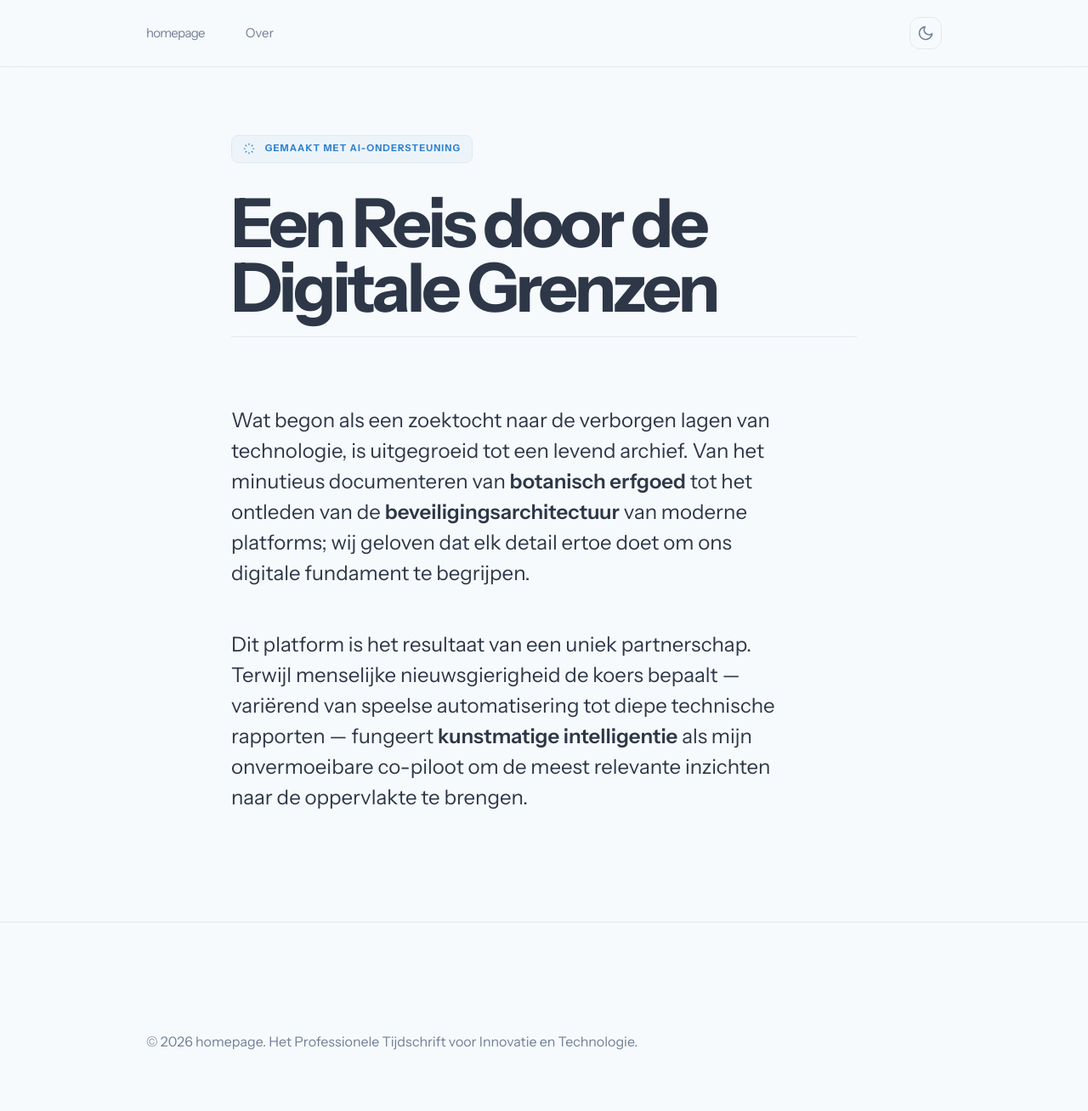
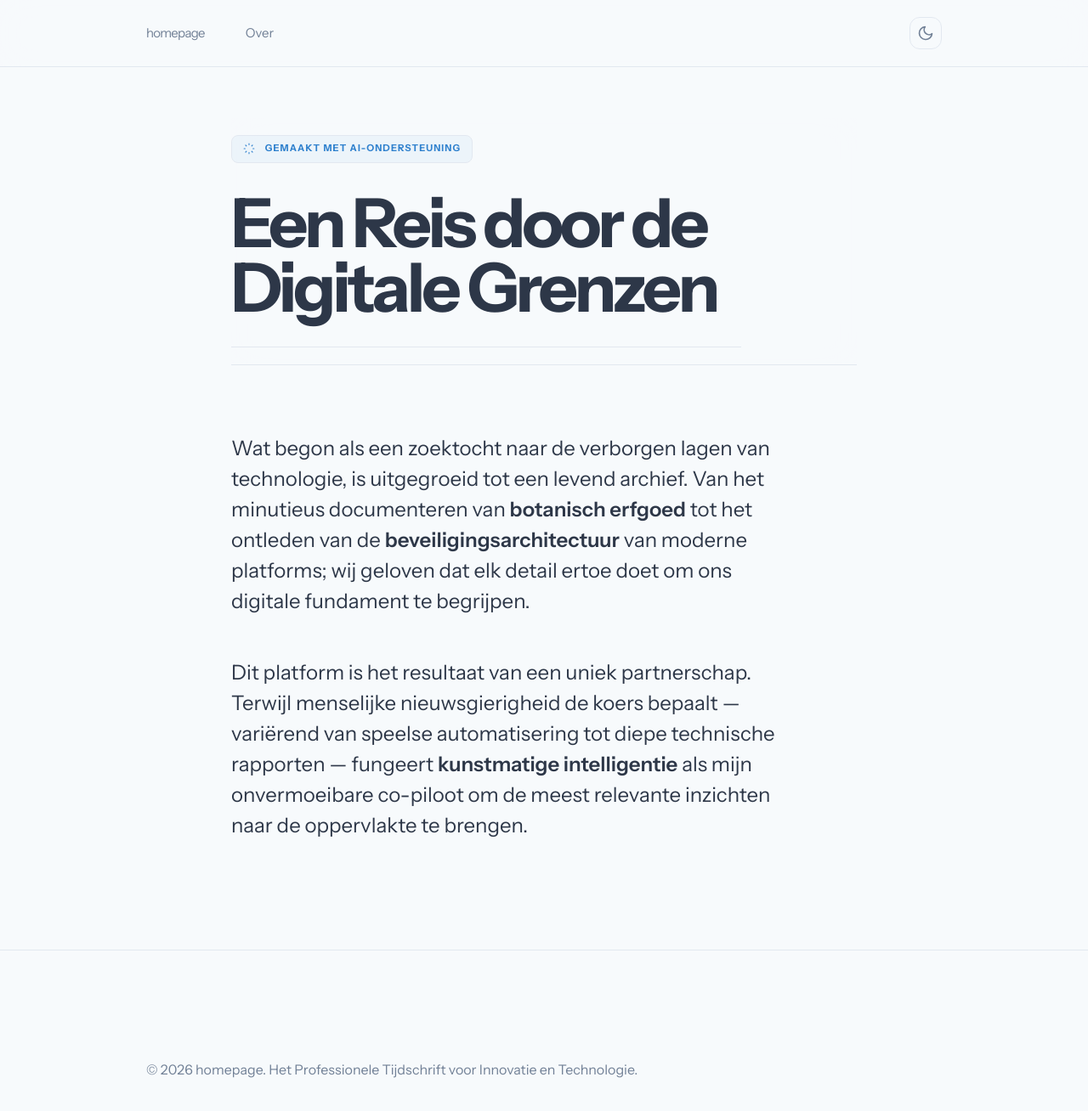
Before and after one commit to Zayeen/homepage, a Jekyll site: the page built from about.html, in a window 1280 px wide and 1400 px high, scrolled down 68 px. Shown: the top 1308 px of the window at 85% size. Built offline with Jekyll 4.4.1, drawn with Linux system fonts in a browser that asks for light colours.

Commit message:
Refinement: Border-bottom toegevoegd aan About page titel voor betere visuele scheiding

```diff
--- a/assets/css/main.css
+++ b/assets/css/main.css
@@ -515,6 +515,8 @@ section {
     letter-spacing: -0.05em;
     color: var(--fg);
     max-width: 600px;
+    border-bottom: 1px solid var(--border);
+    padding-bottom: 2rem;
 }
 
 .about-content-inner {
```
